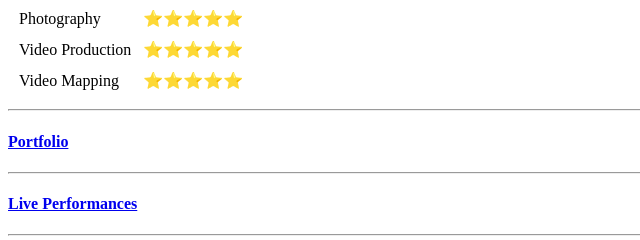
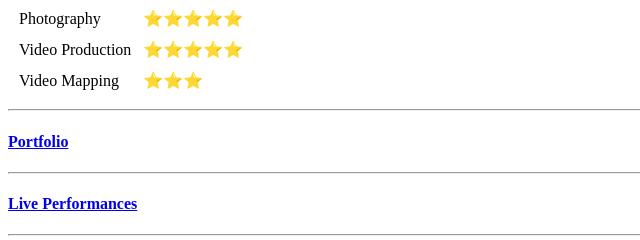
Before and after one commit to Lolisolera/CV, a plain HTML site: page index.html in a window 1280 px wide. Shown: the part 287-527 px from the top of the page, 0-640 px from the left. Drawn offline with Linux system fonts and the light colour scheme.

Commit message:
Update index.html

```diff
--- a/index.html
+++ b/index.html
@@ -27,7 +27,7 @@
      </tr>
      <tr>
        <td>Video Mapping</td>
-       <td>⭐️⭐️⭐️⭐️⭐️</td>
+       <td>⭐️⭐️⭐️</td>
      </tr>
    </table>
 
```
